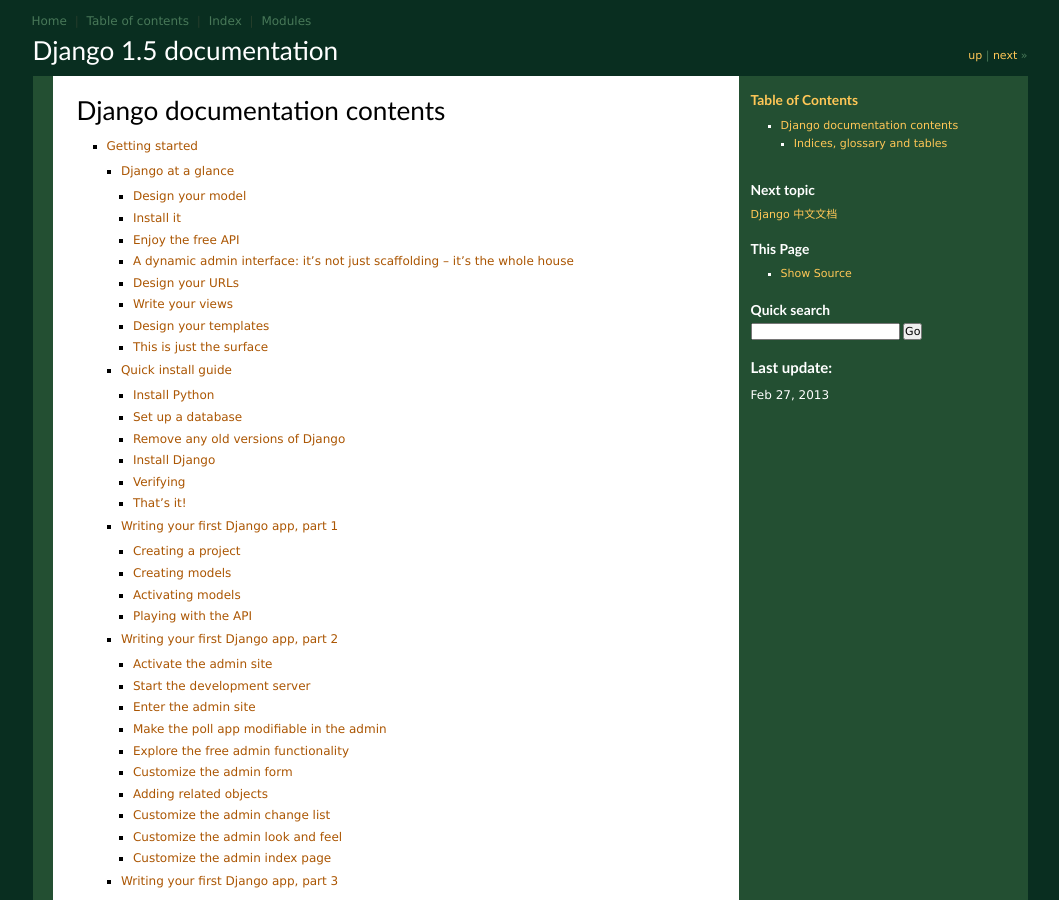
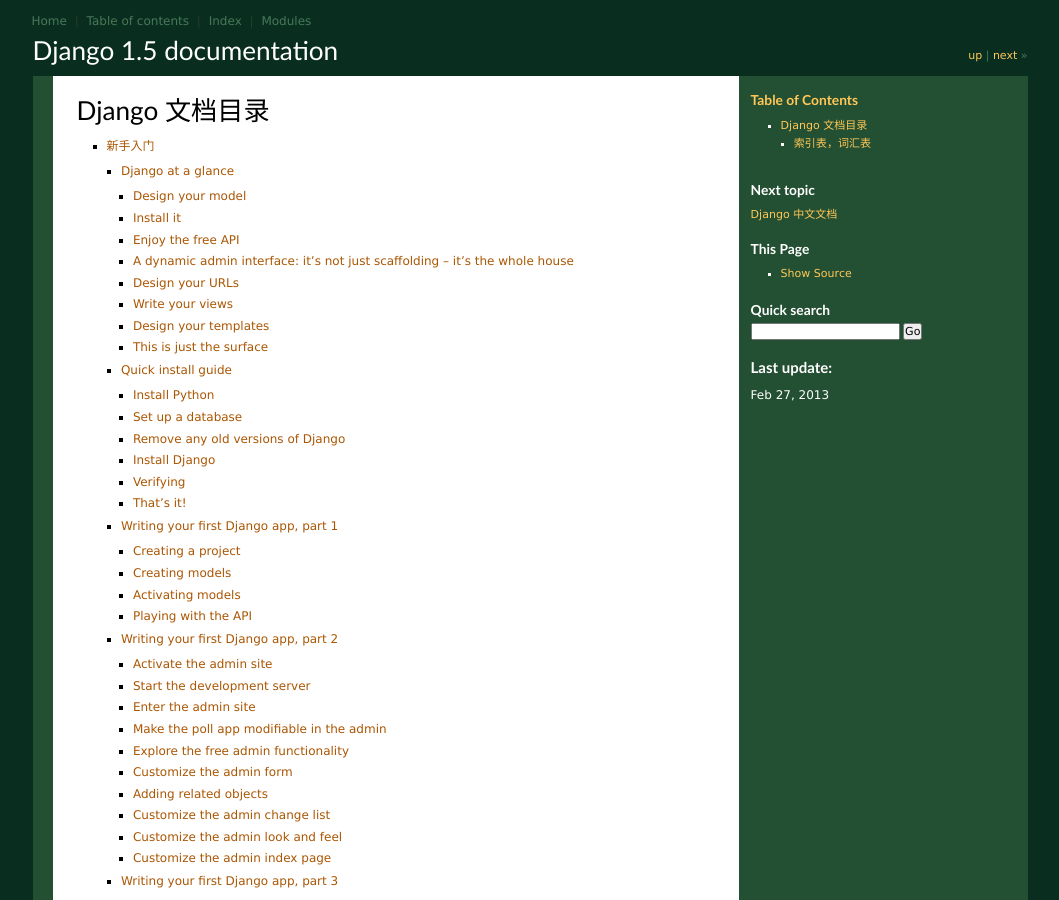
Before and after one commit to yourtion/Django-Chinese-Docs, a Sphinx documentation site: the page built from docs/contents.txt, in a window 1280 px wide and 900 px high. Shown: the whole window, without its empty margins (110-1169 px from the left). Built offline with Sphinx 7.4.7, drawn with Linux system fonts in a browser that asks for light colours; some of the changed text lies outside the part shown.

Commit message:
目录翻译部分

```diff
--- a/docs/contents.txt
+++ b/docs/contents.txt
@@ -1,7 +1,7 @@
 .. _contents:
 
 =============================
-Django documentation contents
+Django 文档目录
 =============================
 
 .. toctree::
@@ -12,7 +12,7 @@ Django documentation contents
 .. toctree::
     :maxdepth: 3
 
-    intro/index
+    新手入门 <intro/index>
     topics/index
     howto/index
     faq/index
@@ -22,7 +22,7 @@ Django documentation contents
     releases/index
     internals/index
 
-Indices, glossary and tables
+索引表，词汇表
 ============================
 
 * :ref:`genindex`
```
